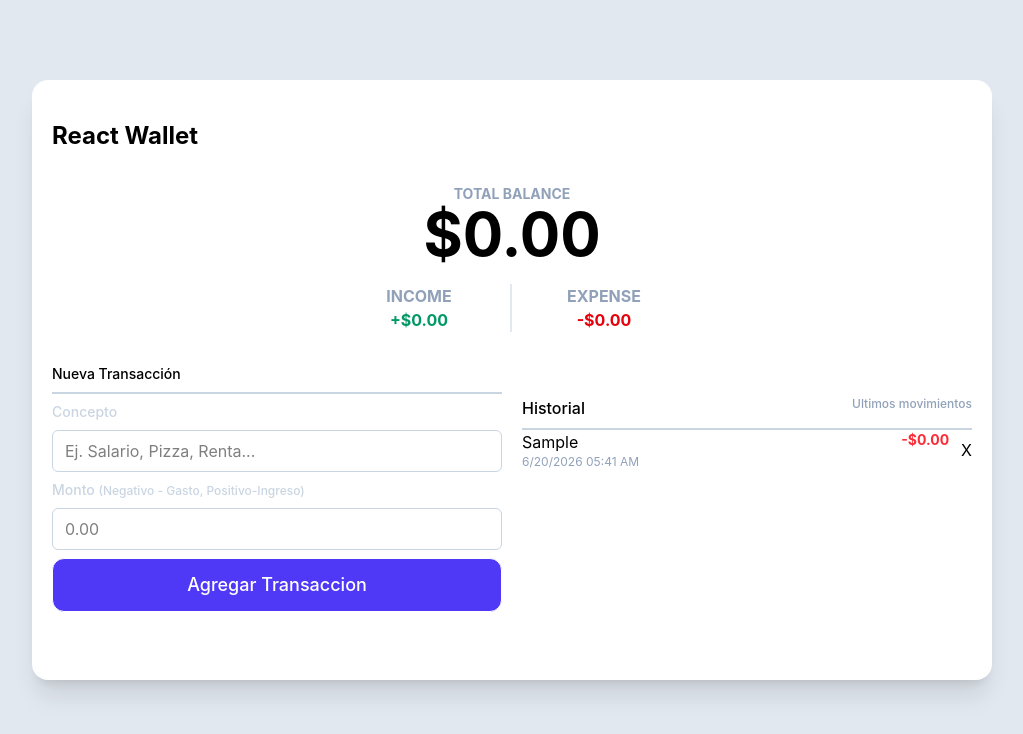
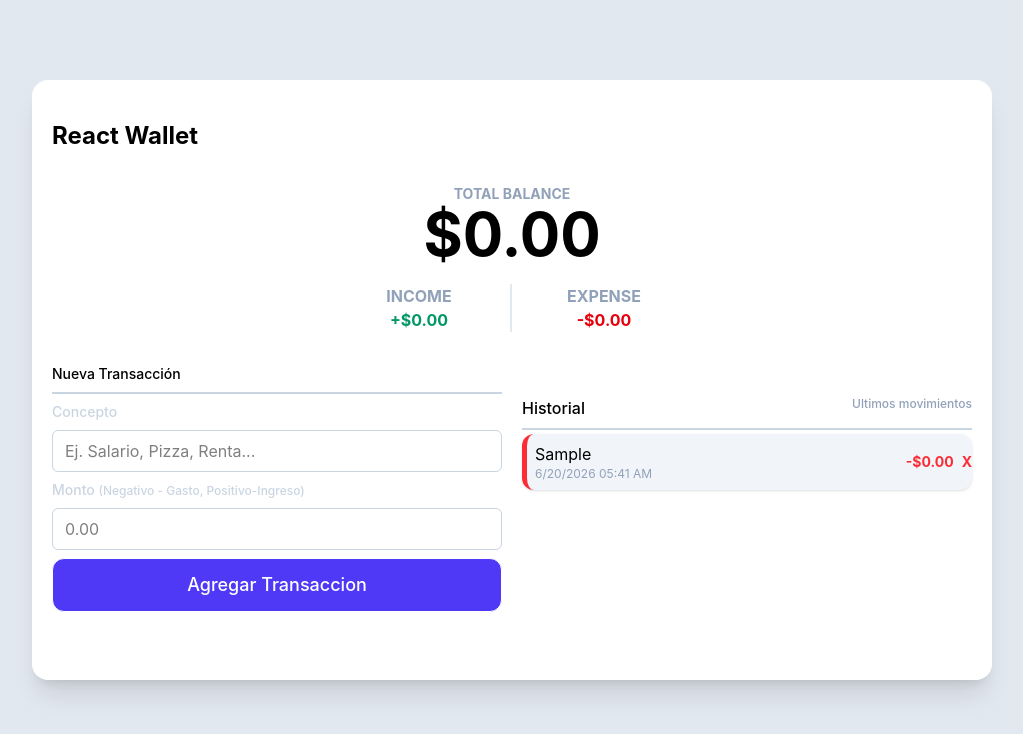
Before and after one commit to casjora/react-wallet, a React (Vite) app: page / in a window 1280 px wide. Both pictures are taken after typing "Sample" into the empty fields and a click on the button "Agregar Transaccion". Shown: the top 734 px of the page, without its empty margins (128-1151 px from the left). Built offline with nearby package versions, Linux system fonts and the light colour scheme.

Commit message:
Arreglando si balance mostraba negativo y alineamento de historial. Otros efectos

```diff
--- a/src/components/Balance.jsx
+++ b/src/components/Balance.jsx
@@ -15,7 +15,7 @@ export default function Balance({total,income,expense}) {
          <p className=" text-sm text-slate-400 font-bold block md:hidden">TU BALANCE</p>
          <p className=" text-sm text-slate-400 font-bold lg:block hidden">TOTAL BALANCE</p>
 
-         <em className="not-italic text-6xl font-bold">${total < 0 ? '':''}{Math.abs(total).toFixed(2)}</em>
+         <em className="not-italic text-6xl font-bold">{total < 0 ? '-':''}${Math.abs(total).toFixed(2)}</em>
          <div className="mt-5 w-4/10 md:flex hidden ">
             <div className="border-r-2 border-r-slate-200 w-1/2 flex flex-col justify-center items-center" >
                 <p className="text-slate-400 font-bold">INCOME</p>
--- a/src/components/Historial.jsx
+++ b/src/components/Historial.jsx
@@ -21,19 +21,17 @@ export default function Historial({transactions,deleteTransaction}) {
               const fecha = `${date.toLocaleDateString('en-US')} ${date.toLocaleTimeString('en-US',{hour:'2-digit',minute: '2-digit'})}`
               console.log(`${t} - ${t}`)
               return(
-                <li key={t.id} className={`gap-3 flex flex-col${esPositivo ? 'lg:border-l-5 lg:border-l-emerald-500':'lg:border-l-5 lg:border-l-red-500'}`}>
+                <li key={t.id} className={`gap-3 flex rounded-xl my-1 ${esPositivo ? 'lg:border-l-5 lg:border-l-emerald-500':'lg:border-l-5 lg:border-l-red-500'} bg-slate-100 shadow `}>
 
-                  <div className="flex flex-col justify-between w-full">
+                  <div className={`rounded-md  flex flex-col justify-between w-full px-2 my-2 `}>
                     <span>{t.text}</span>
                     <p className="lg:block hidden text-xs text-slate-400">{fecha}</p>
 
 
                   </div>
-                  <span className={`font-bold text-sm ${esPositivo ? 'text-emerald-500 ':'text-red-500'}`}>
-                    {esPositivo ? '+' : '-'}${Math.abs(t.amount).toFixed(2)}
+                  <span className={`flex justify-between items-center gap-2 font-bold text-sm ${esPositivo ? 'text-emerald-500 ':'text-red-500'}`}>
+                    {esPositivo ? '+' : '-'}${Math.abs(t.amount).toFixed(2)}<button onClick={()=>deleteTransaction(t.id) }>X</button></span>
 
-                  </span>
-                  <button onClick={()=>deleteTransaction(t.id) }>X</button>
 
                 </li>
               )
```
